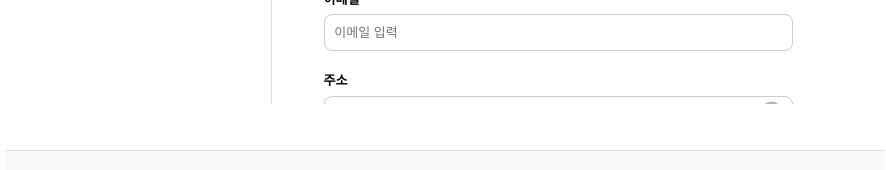
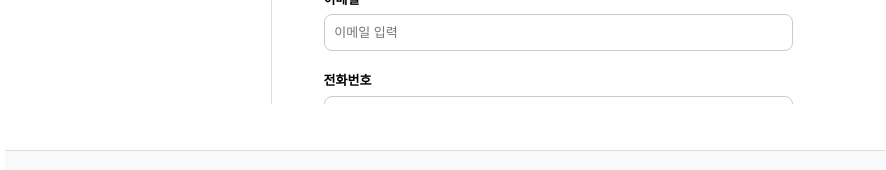
Before and after one commit to Jimin2123/RoadMap_front, a React (Vite) app: page /settings in a window 1280 px wide. Shown: the part 571-741 px from the top of the page, without its empty margins (195-1081 px from the left). Built offline with nearby package versions, Linux system fonts and the light colour scheme; a web font is replaced by a local one.

Commit message:
feat: Add phone number input field to ProfileSettings component

```diff
--- a/src/components/settings/ProfileSettings.tsx
+++ b/src/components/settings/ProfileSettings.tsx
@@ -74,6 +74,14 @@ const ProfileSettings: React.FC = () => {
             <label>이메일</label>
             <input type="email" value={email} placeholder="이메일 입력" onChange={(e) => setEmail(e.target.value)} />
           </div>
+          <div className="form-group">
+            <label>전화번호</label>
+            <input
+              type="tel"
+              placeholder="전화번호 입력 (예: 010-1234-5678)"
+              onChange={(e) => console.log('전화번호:', e.target.value)}
+            />
+          </div>
 
           <div className="form-group">
             <label>주소</label>
```
